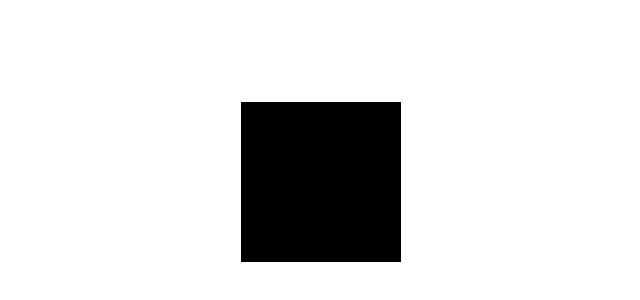
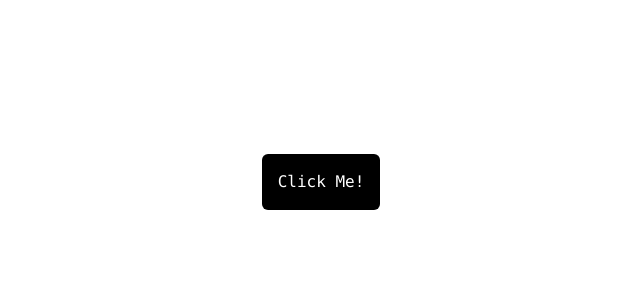
Before and after one commit to MyatSuMon253/framer-motion, a React (Vite) app: page / in a window 1280 px wide. Shown: the part 218-518 px from the top of the page, without its empty margins (319-959 px from the left). Built offline with nearby package versions, Linux system fonts and the light colour scheme.

Commit message:
interaction

```diff
--- a/src/App.tsx
+++ b/src/App.tsx
@@ -3,21 +3,13 @@ import { motion } from "framer-motion";
 function App() {
   return (
     <main className="h-screen flex items-center justify-center">
-      <motion.div
-        className="bg-black w-40 h-40"
-        animate={{
-          scale: [1, 2, 2.5, 2, 1],
-          rotate: [0, 0, 100, 0, 0],
-          borderRadius: ["0%", "50%", "0%"],
-        }}
-        transition={{
-          delay: 2,
-          repeat: Infinity,
-          repeatDelay: 1,
-          duration: 2,
-          times: [0, 0.1, 0.2, 0.5],
-        }}
-      ></motion.div>
+      <motion.button
+        className="bg-black text-white p-4 rounded-md font-mono"
+        whileHover={{ scale: 2 }}
+        whileTap={{ scale: 2.5 }}
+      >
+        Click Me!
+      </motion.button>
     </main>
   );
 }
```
